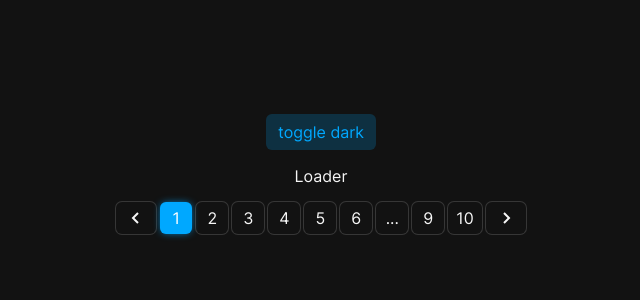
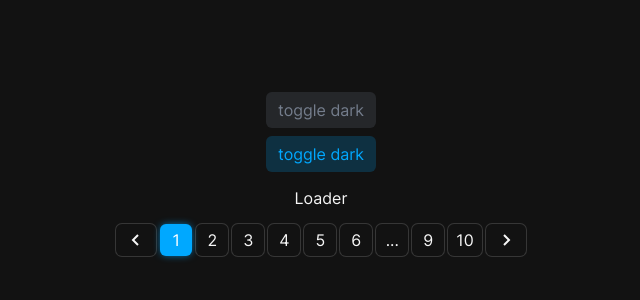
Before and after one commit to sa8ab/sevue, a Vue app: page / in a window 1280 px wide. Shown: the part 226-526 px from the top of the page, without its empty margins (319-959 px from the left). Built offline with nearby package versions, Linux system fonts and the light colour scheme.

Commit message:
^ RButton specific conditions

```diff
--- a/dev/App.vue
+++ b/dev/App.vue
@@ -1,5 +1,6 @@
 <template>
   <div class="app">
+    <RButton @click="click" disabled> toggle dark </RButton>
     <RButton @click="click"> toggle dark </RButton>
     <RButton @click="loader" textStyle flat> Loader </RButton>
     <RPagination :count="10" v-model="active" bordered />
--- a/src/components/button/RButton.vue
+++ b/src/components/button/RButton.vue
@@ -257,6 +257,13 @@ button {
     height: 36px;
   }
 }
+// Specials
+.r-button.textStyle.disabled {
+  color: color(disabled);
+}
+.r-button.fill.disabled {
+  opacity: var(--disabled-alpha);
+}
 
 .focused {
   box-shadow: 0px 0px 0px math.div($p, 2) color(prm);
--- a/src/styles/variables.scss
+++ b/src/styles/variables.scss
@@ -28,6 +28,7 @@
   --light-alpha: 0.2;
   --hover-alpha: 0.3;
   --info-alpha: 0.8;
+  --disabled-alpha: 0.8;
   --border-alpha: 0.2;
   --border-active-alpha: 0.4;
 
```
